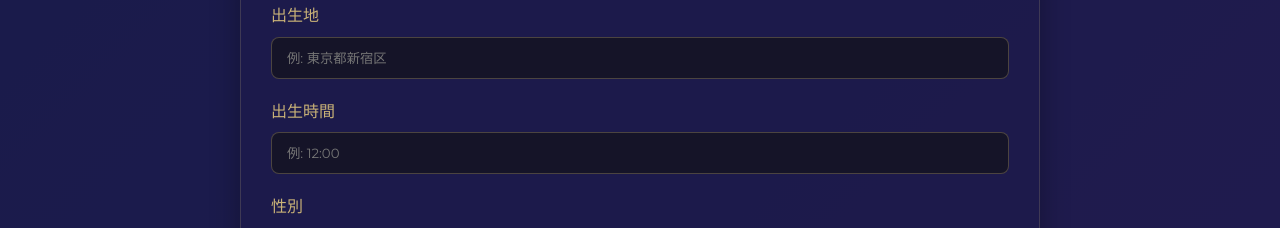
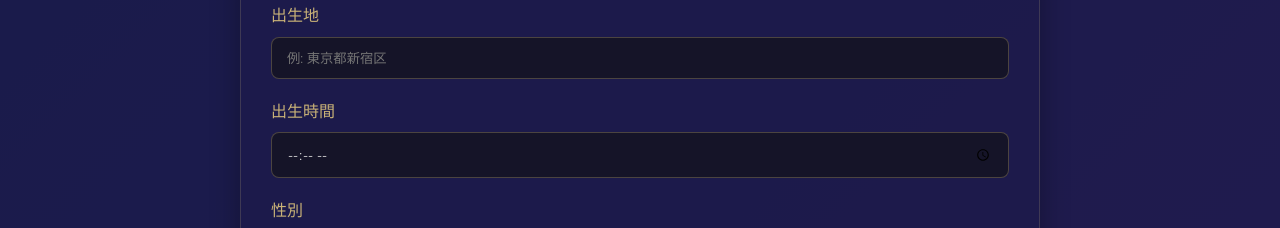
Before and after one commit to imauzuma/stellavia-website, a Next.js app: page / in a window 1280 px wide. Shown: the part 2540-2768 px from the top of the page. Built offline with nearby package versions, Linux system fonts and the light colour scheme.

Commit message:
fix: 出生時間入力フィールドをtime型に変更
Co-Authored-By: Kazushi Kojima <kojima@3rd-inc.jp>

```diff
--- a/pages/index.tsx
+++ b/pages/index.tsx
@@ -174,14 +174,12 @@ export default function Home() {
               <div className="form-group">
                 <label htmlFor="birthtime">出生時間</label>
                 <input
-                  type="text"
+                  type="time"
                   id="birthtime"
                   name="birthtime"
                   value={formData.birthtime}
                   onChange={handleInputChange}
                   required
-                  placeholder="例: 12:00"
-                  pattern="([01]?[0-9]|2[0-3]):[0-5][0-9]"
                 />
               </div>
 
```
